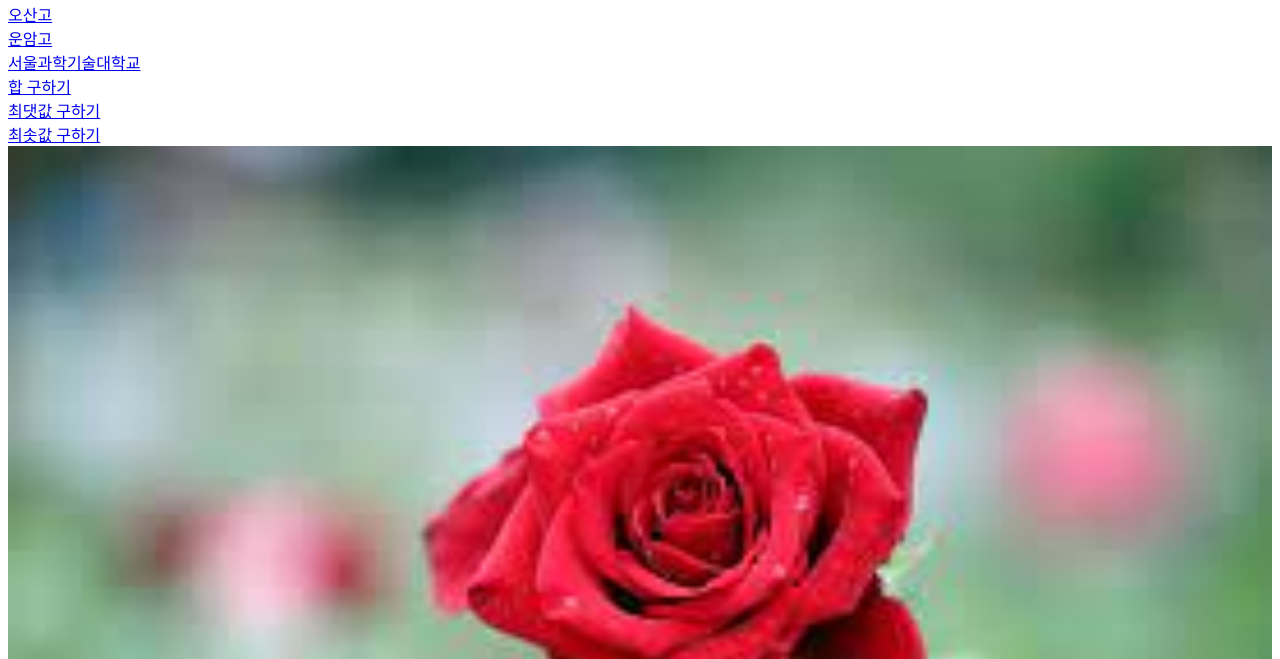
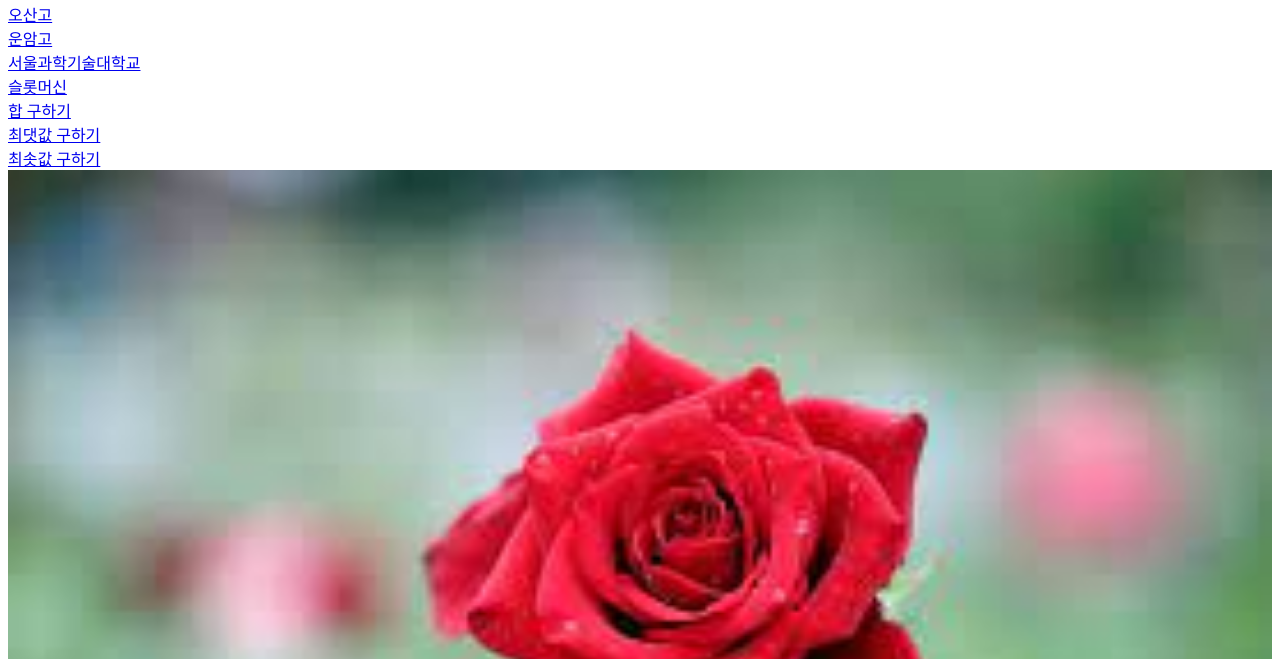
Before and after one commit to undang2/home, a plain HTML site: page index.html in a window 1280 px wide. Shown: the part 141-800 px from the top of the page. Drawn offline with Linux system fonts and the light colour scheme.

Commit message:
Update index.html

```diff
--- a/index.html
+++ b/index.html
@@ -9,6 +9,7 @@
     <a href="https://o-san.hs.kr/">오산고</a><br>
     <a href="https://unam.hs.kr/">운암고</a><br>
     <a href="https://www.seoultech.ac.kr/index.jsp">서울과학기술대학교</a><br>
+    <a href="sm/슬롯머신.html">슬롯머신</a><br>
     <a href="sum.html">합 구하기</a><br>
     <a href="max.html">최댓값 구하기</a><br>
     <a href="min.html">최솟값 구하기</a><br>
```
